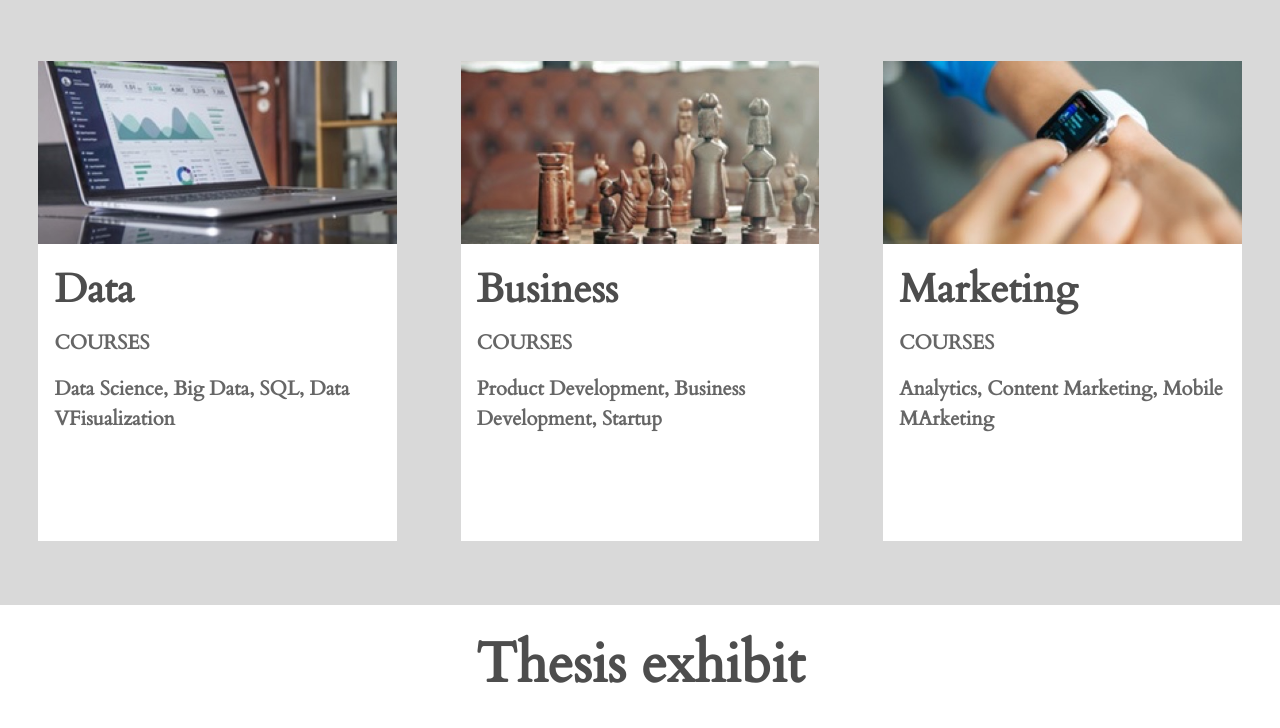
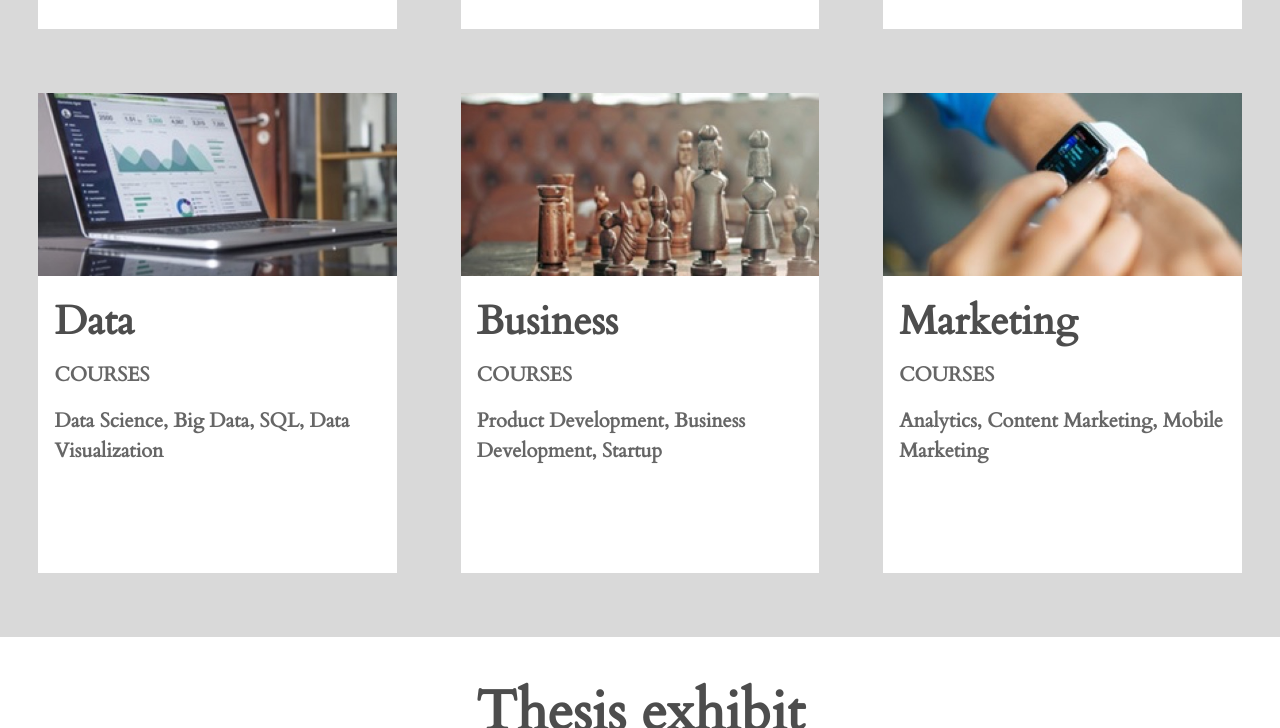
Before and after one commit to sasireka23/colmar, a plain HTML site: page index.html in a window 1280 px wide. Shown: the part 2072-2800 px from the top of the page. Drawn offline with nearby package versions, Linux system fonts and the light colour scheme.

Commit message:
changes to width

```diff
--- a/index.html
+++ b/index.html
@@ -128,7 +128,7 @@
       <img src = "./resources/images/course-data.jpg"  />
       <h2 class = "coursename"> Data </h2>
       <h4 class = "courselist"> COURSES </h4>
-      <h4 class = "courselist"> Data Science, Big Data, SQL, Data VFisualization </h4>
+      <h4 class = "courselist"> Data Science, Big Data, SQL, Data Visualization </h4>
     </div>
     <div class = "courseblock">
       <img src = "./resources/images/course-business.jpg"  />
@@ -141,7 +141,7 @@
       <img src = "./resources/images/course-marketing.jpg"  />
       <h2 class = "coursename"> Marketing </h2>
       <h4 class = "courselist"> COURSES </h4>
-      <h4 class = "courselist"> Analytics, Content Marketing, Mobile MArketing </h4>
+      <h4 class = "courselist"> Analytics, Content Marketing, Mobile Marketing </h4>
     </div>
    </div>
   </div>
--- a/resources/css/style.css
+++ b/resources/css/style.css
@@ -1,7 +1,15 @@
 /* Universal Styles */
+
+html{
+
+    min-width: 100%;
+    margin: 0px;
+}
 
 body{
 
+  min-width: 100%;
+  margin: 0px;
 }
 
 /* Header Band Section */
@@ -107,6 +115,7 @@ body{
 
 .info{
 	display: flex;
+	margin-top: 16px;
 
 
 }
@@ -217,6 +226,7 @@ body{
 	background-color: #d9d9d9;
 	font-family: 'cardo', Serif;
 	padding-bottom: 32px;
+	margin-top: 16px;
 
 }
 
@@ -268,13 +278,15 @@ body{
 	font-weight: 900;
 	color: #666666;
 	padding: 8px 16px;
-	line-height: 1.5;z
+	line-height: 1.5;
+	max-width: 100%;
 }
 
 /* Thesis Exhibit section */
 
 .thesis{
 	font-family: 'cardo', Serif;
+	margin-top: 16px;
 
 }
 
```
